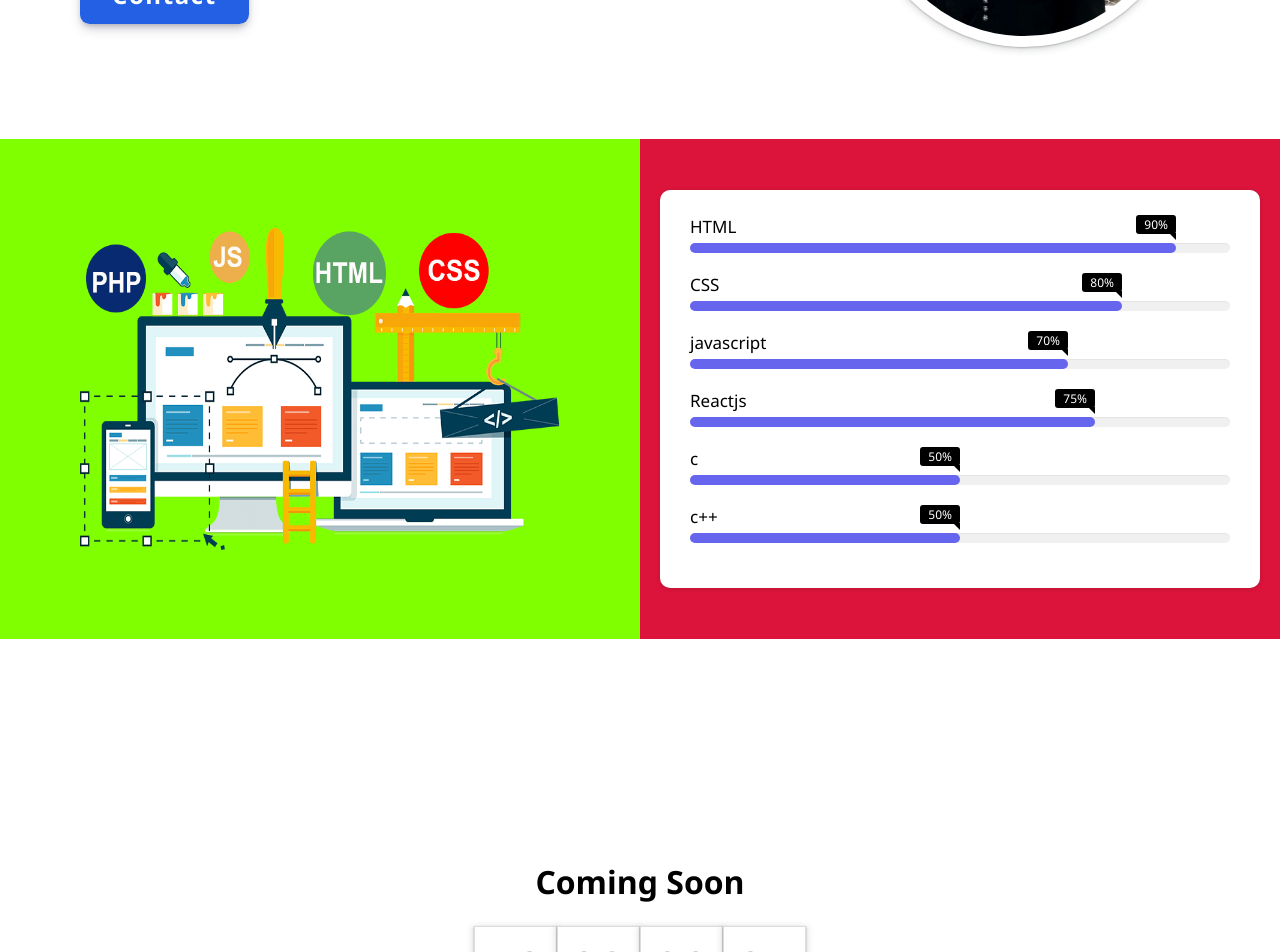
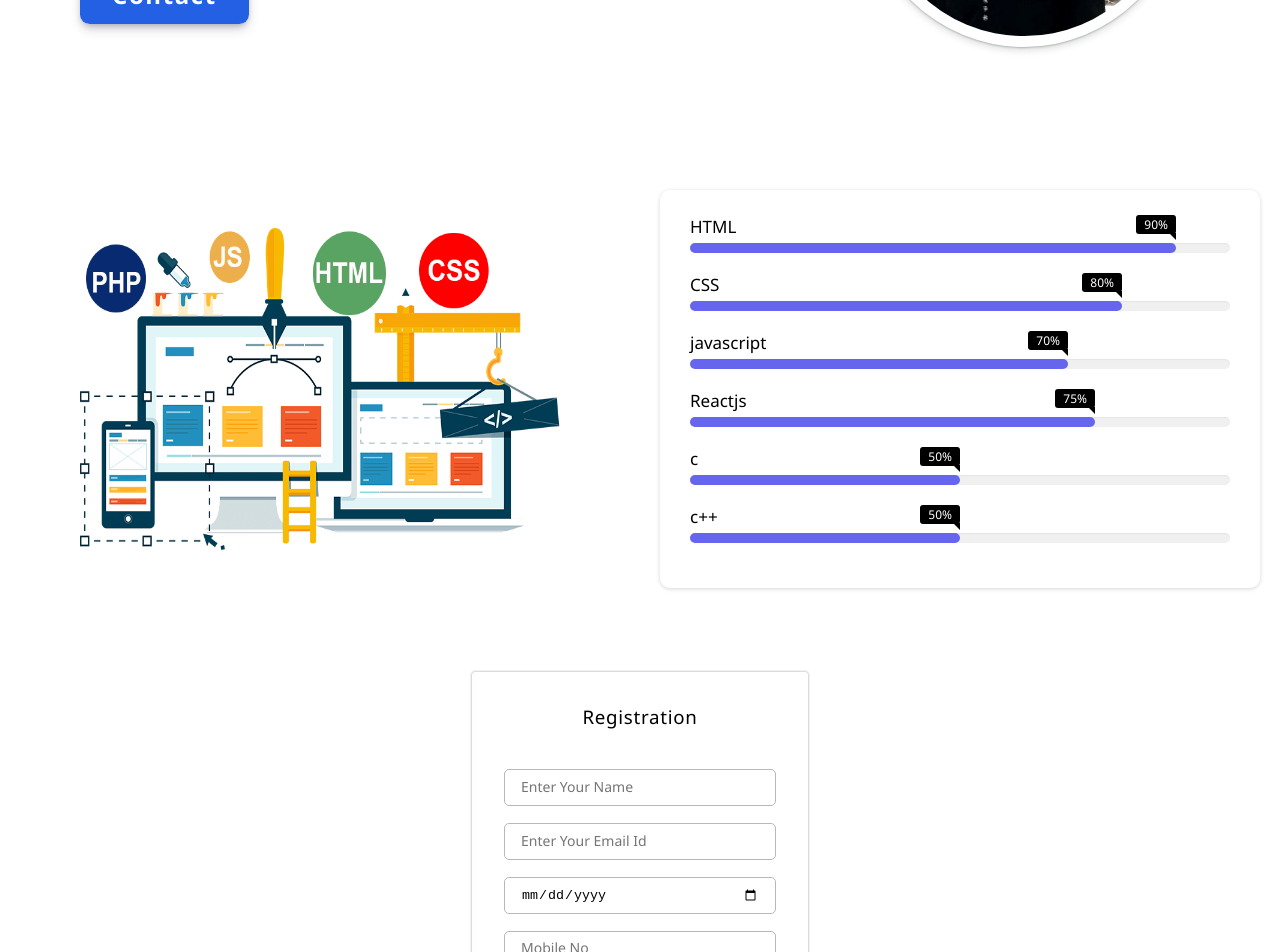
Before and after one commit to sivaramakrishnan10022001/MyProfile, a React (Create React App) app: page / in a window 1280 px wide. Shown: the part 520-1472 px from the top of the page. Built offline with nearby package versions, Linux system fonts and the light colour scheme.

Commit message:
sec commit

```diff
--- a/src/App.js
+++ b/src/App.js
@@ -2,8 +2,8 @@ import "./App.css";
 import Navbar from "./components/navbar";
 import Header from "./components/header/header";
 import Skills from "./components/skills/skills";
-import Shopping from "./components/shopping/shopping";
-// import Login from "./components/login/login";
+// import Shopping from "./components/shopping/shopping";
+import Login from "./components/login/login";
 // import Contact from "./components/contact/contact";
 
 // import Testing from "./components/testing";
@@ -14,8 +14,8 @@ function App() {
       <Navbar />
       <Header />
       <Skills />
-      <Shopping />
-      {/* <Login /> */}
+      {/* <Shopping /> */}
+      <Login />
       {/* <Contact /> */}
       {/* <Testing /> */}
     </div>
--- a/src/components/skills/skills.css
+++ b/src/components/skills/skills.css
@@ -4,7 +4,6 @@
     display: flex;
     align-items: center;
     justify-content: space-between;
-    background-color: chartreuse;
     text-align: start;
 }
 
@@ -36,7 +35,6 @@
     display: flex;
     align-items: center;
     justify-content: center;
-    background-color: crimson;
 }
 
 .work_content>.skills_container>.skill-bars {
```
Also changed, not shown: package.json (+7 -1 lines), 18 other files (tests, documents, lock files or other folders).
